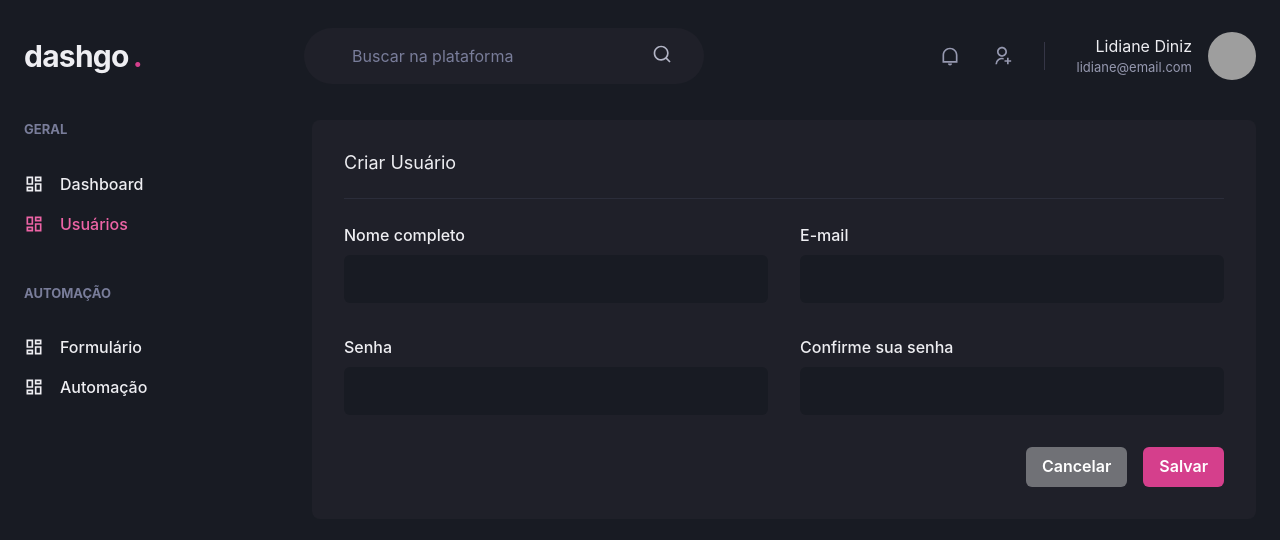
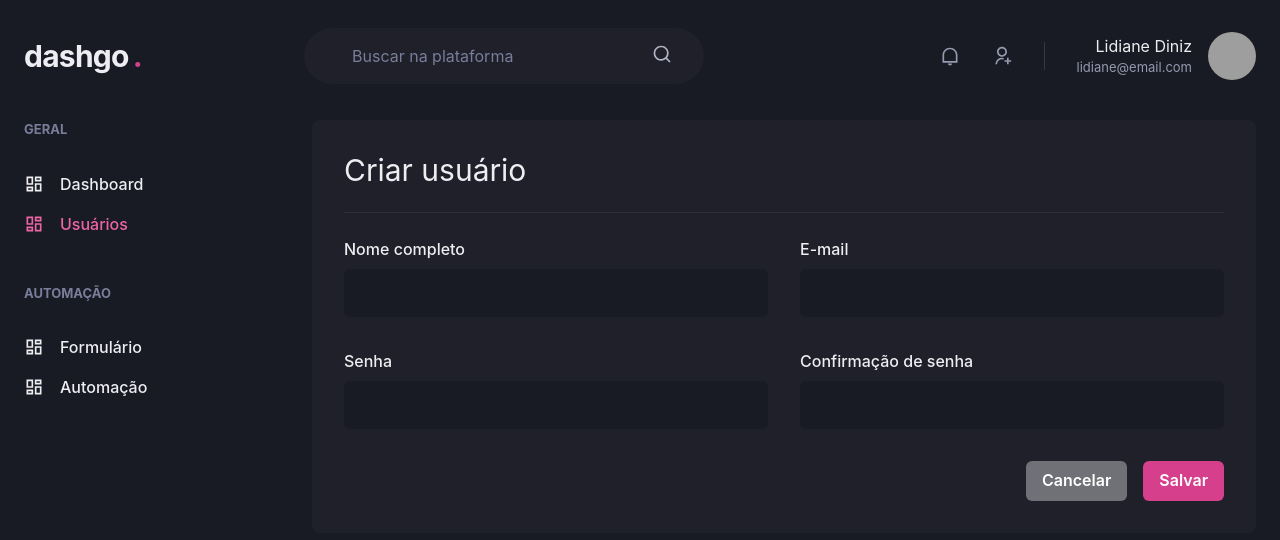
Before and after one commit to LidianeDiniz/dashgo-chakra-ui, a Next.js app: page /users/create in a window 1280 px wide. Shown: the top 540 px of the page. Built offline with nearby package versions, Linux system fonts and the light colour scheme; grey boxes are pictures that could not be loaded.

Commit message:
Validação dos dados

```diff
--- a/package.json
+++ b/package.json
@@ -12,6 +12,7 @@
     "@chakra-ui/react": "^2.7.1",
     "@emotion/react": "^11.11.1",
     "@emotion/styled": "^11.11.0",
+    "@hookform/resolvers": "^3.3.1",
     "@types/node": "^20.4.2",
     "@types/react": "^18.2.15",
     "@types/react-dom": "18.2.7",
@@ -23,7 +24,9 @@
     "react": "18.2.0",
     "react-apexcharts": "^1.4.1",
     "react-dom": "18.2.0",
+    "react-hook-form": "^7.45.4",
     "react-icons": "^4.10.1",
-    "typescript": "^5.1.6"
+    "typescript": "^5.1.6",
+    "yup": "^1.2.0"
   }
 }
--- a/src/components/Form/Input.tsx
+++ b/src/components/Form/Input.tsx
@@ -2,17 +2,27 @@ import {
   Input as ChakraInput,
   InputProps as ChakraInputProps,
   FormControl,
-  FormLabel,
+  FormErrorMessage,
+  FormLabel
 } from "@chakra-ui/react";
+import { ForwardRefRenderFunction, forwardRef } from "react";
+import { FieldError } from "react-hook-form";
 
 interface InputProps extends ChakraInputProps {
   name: string;
   label?: string;
+  error?: FieldError;
 }
-export function Input({ name, label, ...rest }: InputProps) {
+const InputBase: ForwardRefRenderFunction<HTMLInputElement, InputProps> = (
+  { name, label, error , ...rest }: InputProps,
+  ref
+) => {
   return (
-    <FormControl>
-      {!!label && <FormLabel htmlFor={label}>{label}</FormLabel>}
+    <FormControl isInvalid={!!error}>
+      {!!label &&
+        <FormLabel htmlFor={label}>
+          {label}
+        </FormLabel>}
       <ChakraInput
         name={name}
         id={name}
@@ -21,10 +31,18 @@ export function Input({ name, label, ...rest }: InputProps) {
         variant="filled"
         size="lg"
         _hover={{
-          bgColor: "gray.900",
+          bgColor: "gray.900"
         }}
+        ref={ref}
         {...rest}
       />
+
+      {!!error &&
+        <FormErrorMessage>
+          {error.message}
+        </FormErrorMessage>}
     </FormControl>
   );
-}
+};
+
+export const Input = forwardRef(InputBase);
--- a/src/components/Header/SearchBox.tsx
+++ b/src/components/Header/SearchBox.tsx
@@ -1,7 +1,16 @@
 import { Flex, Icon, Input } from "@chakra-ui/react";
+import { useRef } from "react";
 import { RiSearchLine } from "react-icons/ri";
 
+
 export function SearchBox(){
+
+  //const [seach, setSearch] = useSate('')
+
+  const searchInputRef = useRef<HTMLInputElement>(null)
+  console.log(searchInputRef.current?.value)
+
+
     return(
         <Flex
         as="label"
@@ -26,6 +35,7 @@ export function SearchBox(){
           mr="4"
           placeholder="Buscar na plataforma"
           _placeholder={{ color: "gray.400" }}
+          ref={searchInputRef}
         />
         <Icon as={RiSearchLine} fontSize={20} />
       </Flex>
--- a/src/pages/users/create.tsx
+++ b/src/pages/users/create.tsx
@@ -1,48 +1,123 @@
+import { Sidebar } from "@/components/Sidebar";
 import {
-  Box, Button, Divider,
+  Box,
+  Button,
+  Divider,
   Flex,
   HStack,
   Heading,
   SimpleGrid,
   VStack
-} from '@chakra-ui/react';
-import Link from 'next/link';
+} from "@chakra-ui/react";
+import { yupResolver } from "@hookform/resolvers/yup";
+import Link from "next/link";
+import { SubmitHandler, useForm } from "react-hook-form";
+import * as yup from "yup";
 import { Input } from "../../components/Form/Input";
-import { Header } from '../../components/Header';
-import { Sidebar } from "../../components/Sidebar";
+import { Header } from "../../components/Header/index";
 
+type CreateUserFormData = {
+  name: string;
+  email: string;
+  password: string;
+  password_confirmation?: string;
+};
+
+const CreateUserFormSchema = yup.object().shape({
+  name: yup.string().required("Nome obrigatório"),
+  email: yup.string().required("E-mail obrigatório").email("E-mail inválido"),
+  password: yup
+    .string()
+    .required("Senha obrigatória")
+    .min(6, "No mínimo 6 caracteres"),
+  password_confirmation: yup
+    .string()
+    .oneOf([yup.ref("password")], "As senhas precisam ser iguais")
+});
 
 export default function CreateUser() {
+  const { register, handleSubmit, formState } = useForm({
+    resolver: yupResolver(CreateUserFormSchema)
+  });
+
+  const { errors } = formState;
+
+  const handleCreateUser: SubmitHandler<CreateUserFormData> = async (
+    values
+  ) => {
+    await new Promise((resolve) => setTimeout(resolve, 2000));
+    console.log(values);
+  };
+
   return (
     <Box>
       <Header />
-      <Flex w="100%" marginY="6" maxWidth={1480} marginX="auto" paddingX="6">
+
+      <Flex width="100%" my="6" maxWidth={1480} mx="auto" px="6">
         <Sidebar />
-        <Box flex="1" borderRadius={8} bg="gray.800" padding="8">
-        <Heading fontSize='lg' fontWeight='normal'>Criar Usuário</Heading>
-        <Divider marginY='6' borderColor='gray.700'></Divider>
 
-        <VStack spacing='8'>
-            <SimpleGrid minChildWidth='240px' spacing={['6', '8']} width='100%'>
-               <Input name="name" label="Nome completo"/>
-               <Input name="email" type="email" label="E-mail"/>
+        <Box
+          as="form"
+          flex="1"
+          borderRadius={8}
+          bg="gray.800"
+          p={["6", "8"]}
+          onSubmit={handleSubmit(handleCreateUser)}
+        >
+          <Heading size="lg" fontWeight="normal">
+            Criar usuário
+          </Heading>
+
+          <Divider my="6" borderColor="gray.700" />
+
+          <VStack spacing="8">
+            <SimpleGrid minChildWidth="240px" spacing={["6", "8"]} w="100%">
+              <Input
+                label="Nome completo"
+                error={errors.name}
+                {...register("name")}
+              />
+              <Input
+                type="email"
+                label="E-mail"
+                error={errors.email}
+                {...register("email")}
+              />
             </SimpleGrid>
 
-            <SimpleGrid minChildWidth='240px' spacing={['6', '8']} width='100%'>
-               <Input name="password" type="password"  label="Senha"/>
-               <Input name="password_confirmation" type="password" label="Confirme sua senha"/>
+            <SimpleGrid minChildWidth="240px" spacing={["6", "8"]} w="100%">
+              <Input
+                type="password"
+                label="Senha"
+                error={errors.password}
+                {...register("password")}
+              />
+              <Input
+                type="password"
+                label="Confirmação de senha"
+                error={errors.password_confirmation}
+                {...register("password_confirmation")}
+              />
             </SimpleGrid>
-        </VStack>
+          </VStack>
 
-        <Flex marginTop='8' justify='flex-end' >
-
-            <HStack spacing='4'>
-               <Link href='/users' passHref>
-               <Button as='a' colorScheme="whiteAlpha">Cancelar</Button>
-               </Link>
-                <Button colorScheme="pink">Salvar</Button>
+          <Flex mt="8" justify="flex-end">
+            <HStack spacing="4">
+              <Link href="/users" passHref legacyBehavior>
+                <Button as={Link} colorScheme="whiteAlpha">
+                  {" "}
+                  Cancelar
+                </Button>
+              </Link>
+              <Button
+                type="submit"
+                colorScheme="pink"
+                isLoading={formState.isSubmitting}
+              >
+                Salvar
+              </Button>
             </HStack>
-        </Flex>
+          </Flex>
         </Box>
       </Flex>
     </Box>
```
Also changed, not shown: src/pages/index.tsx (+44 -9 lines), 2 other files (tests, documents, lock files or other folders).
